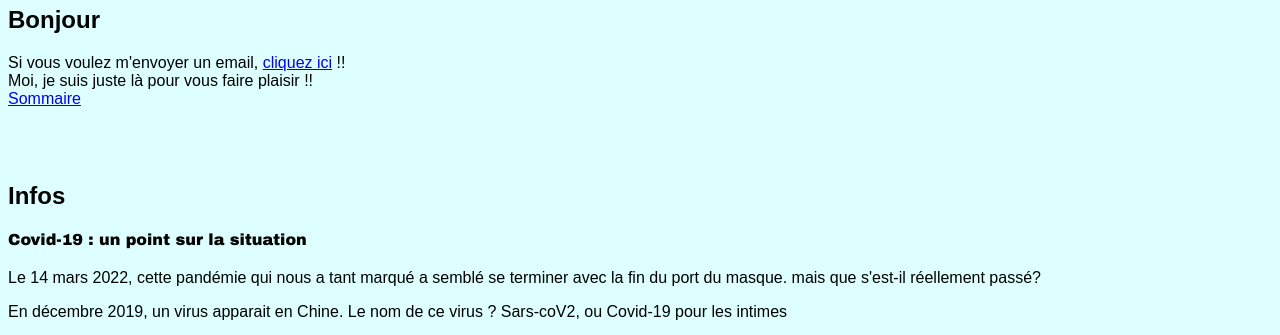
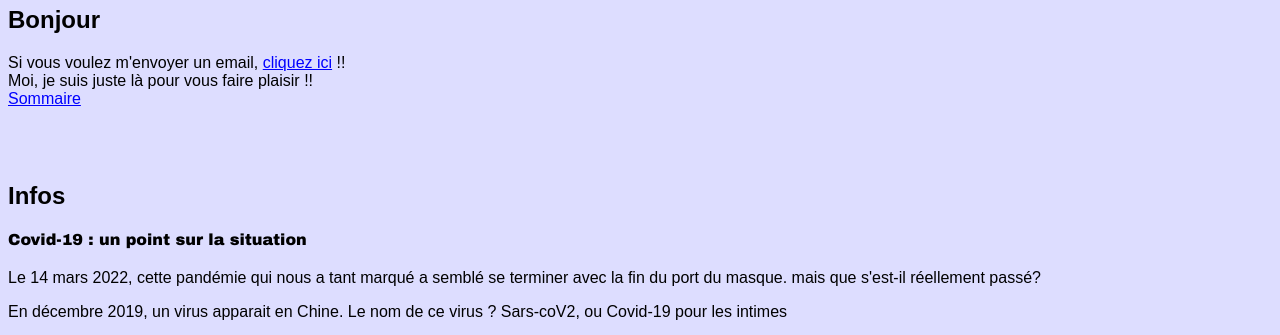
Before and after one commit to pla2010/pla, a plain HTML site: page index.html in a window 1280 px wide. Shown: the part 72-407 px from the top of the page. Drawn offline with Linux system fonts and the light colour scheme.

Commit message:
Update style.css

```diff
--- a/style.css
+++ b/style.css
@@ -43,5 +43,5 @@ footer{
 	font-family: arial;
 }
 body{
-	background-color:#ddffff;
+	background-color:#ddddff;
 }
```
